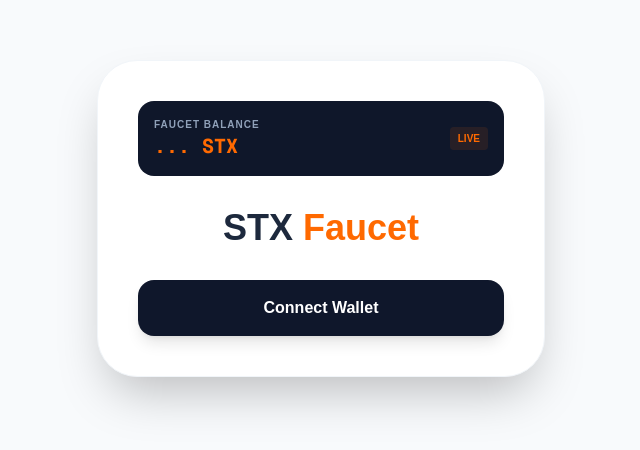
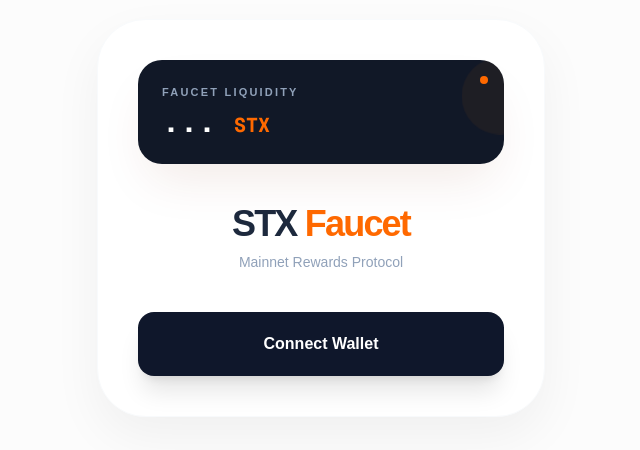
Before and after one commit to shittuisrael004/stx-faucet-app, a Next.js app: page / in a window 1280 px wide. Shown: the part 182-632 px from the top of the page, without its empty margins (319-959 px from the left). Built offline with nearby package versions, Linux system fonts and the light colour scheme; no server answers.

Commit message:
chore: final polished faucet UI with stable mainnet logic

```diff
--- a/src/app/page.tsx
+++ b/src/app/page.tsx
@@ -1,5 +1,5 @@
 'use client';
-import { useState, useEffect } from 'react';
+import { useState, useEffect, useCallback } from 'react';
 import { connect, disconnect, openContractCall } from '@stacks/connect';
 import { PostConditionMode } from '@stacks/transactions';
 import { CONTRACT_ADDRESS, CONTRACT_NAME } from '@/lib/stacks';
@@ -11,29 +11,32 @@ export default function FaucetPage() {
   const [txId, setTxId] = useState<string | null>(null);
   const [faucetBalance, setFaucetBalance] = useState<string>("...");
 
-  // Simple balance fetch using standard browser fetch
-  const getBalance = async () => {
+  // Optimized balance fetcher
+  const getBalance = useCallback(async () => {
     try {
-      const res = await fetch(`https://api.mainnet.hiro.so/extended/v1/address/${CONTRACT_ADDRESS}.${CONTRACT_NAME}/balances`);
+      const res = await fetch(
+        `https://api.mainnet.hiro.so/extended/v1/address/${CONTRACT_ADDRESS}.${CONTRACT_NAME}/balances`
+      );
       const data = await res.json();
       const stx = data.stx?.balance || "0";
       setFaucetBalance((parseInt(stx) / 1000000).toLocaleString());
     } catch (e) {
       console.error("Balance fetch failed", e);
     }
-  };
+  }, []);
 
   useEffect(() => {
     getBalance();
-    // Refresh balance every 60 seconds
-    const interval = setInterval(getBalance, 60000);
+    const interval = setInterval(getBalance, 30000); // Auto-refresh every 30s
     return () => clearInterval(interval);
-  }, []);
+  }, [getBalance]);
 
   async function handleConnect() {
     try {
       const response = await connect();
-      const stxAddr = response.addresses.find(a => a.symbol === 'STX' || a.address.startsWith('SP'));
+      const stxAddr = response.addresses.find(
+        (a) => a.symbol === 'STX' || a.address.startsWith('SP')
+      );
       if (stxAddr) setAddress(stxAddr.address);
     } catch (error) {
       console.error('Connection failed', error);
@@ -43,6 +46,7 @@ export default function FaucetPage() {
   async function handleClaim() {
     if (!address) return;
     setLoading(true);
+    setTxId(null); // Reset previous TX link
 
     try {
       await openContractCall({
@@ -50,7 +54,6 @@ export default function FaucetPage() {
         contractName: CONTRACT_NAME,
         functionName: 'claim-stx',
         functionArgs: [],
-        // IMPORTANT: This allows the contract to send you the 0.05 STX
         postConditionMode: PostConditionMode.Allow,
         network: 'mainnet' as any,
         appDetails: {
@@ -60,7 +63,8 @@ export default function FaucetPage() {
         onFinish: (data) => {
           setTxId(data.txId);
           setLoading(false);
-          getBalance(); // Update balance after claim
+          // Refresh balance after a few seconds to let the chain update
+          setTimeout(getBalance, 5000);
         },
         onCancel: () => {
           setLoading(false);
@@ -73,49 +77,88 @@ export default function FaucetPage() {
   }
 
   return (
-    <main className="min-h-screen flex items-center justify-center bg-slate-50 p-6">
-      <motion.div initial={{ opacity: 0, scale: 0.95 }} animate={{ opacity: 1, scale: 1 }} className="max-w-md w-full bg-white rounded-[2.5rem] shadow-2xl p-10 text-center border border-slate-100">
-
-        {/* Balance Display */}
-        <div className="mb-8 bg-[#0f172a] rounded-2xl p-4 text-white flex justify-between items-center">
-          <div className="text-left">
-            <p className="text-[10px] text-slate-400 font-bold uppercase tracking-widest">Faucet Balance</p>
-            <p className="text-xl font-mono text-orange-500 font-bold">{faucetBalance} STX</p>
+    <main className="min-h-screen flex items-center justify-center bg-[#fcfcfc] bg-[radial-gradient(circle_at_top_left,_var(--tw-gradient-stops))] from-orange-50 via-white to-slate-100 p-6">
+      <motion.div
+        initial={{ opacity: 0, y: 10 }}
+        animate={{ opacity: 1, y: 0 }}
+        className="max-w-md w-full bg-white rounded-[3rem] shadow-[0_20px_50px_rgba(0,0,0,0.05)] p-10 text-center border border-slate-50"
+      >
+        {/* Modern Balance Card */}
+        <div className="mb-10 bg-[#111827] rounded-3xl p-6 text-white shadow-2xl shadow-orange-900/10 relative overflow-hidden">
+          <div className="absolute top-0 right-0 p-4">
+            <span className="flex h-2 w-2">
+              <span className="animate-ping absolute inline-flex h-full w-full rounded-full bg-orange-400 opacity-75"></span>
+              <span className="relative inline-flex rounded-full h-2 w-2 bg-orange-500"></span>
+            </span>
           </div>
-          <div className="bg-orange-500/10 text-orange-500 px-2 py-1 rounded text-[10px] font-bold">LIVE</div>
+          <div className="text-left relative z-10">
+            <p className="text-[11px] text-slate-400 font-black uppercase tracking-[0.2em] mb-1">Faucet Liquidity</p>
+            <p className="text-3xl font-mono text-white font-bold">
+              {faucetBalance} <span className="text-orange-500 text-xl">STX</span>
+            </p>
+          </div>
         </div>
 
-        <h1 className="text-4xl font-black text-slate-800 mb-8">STX <span className="text-orange-500">Faucet</span></h1>
+        <h1 className="text-4xl font-black text-slate-800 mb-2 tracking-tighter">
+          STX <span className="text-orange-500">Faucet</span>
+        </h1>
+        <p className="text-slate-400 text-sm mb-10 font-medium">Mainnet Rewards Protocol</p>
 
         <AnimatePresence mode="wait">
           {!address ? (
-            <button onClick={handleConnect} className="w-full bg-slate-900 text-white font-bold py-4 rounded-2xl hover:bg-slate-800 transition-all shadow-lg">
+            <motion.button
+              key="connect"
+              initial={{ opacity: 0 }} animate={{ opacity: 1 }}
+              onClick={handleConnect}
+              className="w-full bg-slate-900 text-white font-bold py-5 rounded-2xl hover:bg-slate-800 transition-all shadow-xl active:scale-95"
+            >
               Connect Wallet
-            </button>
+            </motion.button>
           ) : (
-            <div className="space-y-4">
+            <motion.div
+              key="active"
+              initial={{ opacity: 0 }} animate={{ opacity: 1 }}
+              className="space-y-4"
+            >
               <button
                 onClick={handleClaim}
                 disabled={loading}
-                className="w-full bg-orange-500 text-white font-bold py-5 rounded-2xl hover:bg-orange-600 transition-all shadow-xl disabled:opacity-50"
+                className="w-full bg-orange-500 text-white font-bold py-5 rounded-2xl hover:bg-orange-600 transition-all shadow-lg shadow-orange-500/20 active:scale-95 disabled:opacity-50"
               >
-                {loading ? "Confirm in Wallet..." : "Claim 0.05 STX"}
+                {loading ? "Waiting for Approval..." : "Claim 0.05 STX"}
               </button>
 
               {txId && (
-                <div className="bg-emerald-50 border border-emerald-100 p-4 rounded-2xl">
-                  <p className="text-emerald-700 text-xs font-bold break-all">
-                    Transaction Sent!<br/>
-                    <a href={`https://explorer.hiro.so/txid/${txId}?chain=mainnet`} target="_blank" className="underline">View: {txId.substring(0, 12)}...</a>
+                <motion.div
+                  initial={{ opacity: 0, y: 5 }}
+                  animate={{ opacity: 1, y: 0 }}
+                  className="bg-emerald-50 border border-emerald-100 p-4 rounded-2xl"
+                >
+                  <p className="text-emerald-700 text-xs font-bold leading-relaxed">
+                    Transaction Broadcasted!<br/>
+                    <a
+                      href={`https://explorer.hiro.so/txid/${txId}?chain=mainnet`}
+                      target="_blank"
+                      className="underline decoration-emerald-200 hover:decoration-emerald-500"
+                    >
+                      Track on Explorer ↗
+                    </a>
                   </p>
-                </div>
+                </motion.div>
               )}
 
-              <div className="pt-4 mt-4 border-t border-slate-100">
-                <p className="text-[10px] text-slate-400 font-mono truncate mb-2">{address}</p>
-                <button onClick={() => { disconnect(); setAddress(null); }} className="text-slate-400 text-xs hover:text-red-500 underline">Sign Out</button>
+              <div className="pt-6 mt-6 border-t border-slate-50 flex flex-col items-center">
+                <p className="text-[10px] text-slate-300 font-mono truncate max-w-[200px] mb-3">
+                  {address}
+                </p>
+                <button
+                  onClick={() => { disconnect(); setAddress(null); }}
+                  className="text-slate-400 text-xs font-bold hover:text-red-500 transition-colors uppercase tracking-widest"
+                >
+                  Disconnect
+                </button>
               </div>
-            </div>
+            </motion.div>
           )}
         </AnimatePresence>
       </motion.div>
```
